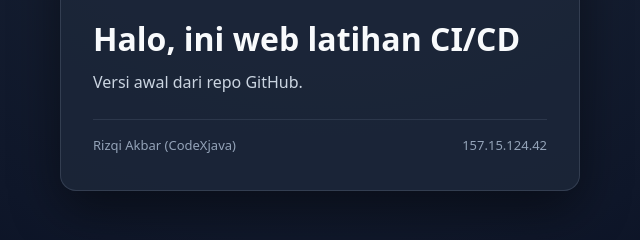
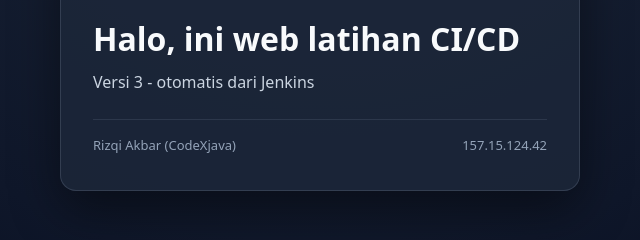
Before and after one commit to rizqiakbar-source/latihan-cicd, a plain HTML site: page public/index.html in a window 1280 px wide. Shown: the part 340-580 px from the top of the page, 320-960 px from the left. Drawn offline with Linux system fonts and the light colour scheme.

Commit message:
Update version message in index.html

```diff
--- a/public/index.html
+++ b/public/index.html
@@ -53,7 +53,7 @@
   <main class="card">
     <div class="badge">GITHUB REPO</div>
     <h1>Halo, ini web latihan CI/CD</h1>
-    <p>Versi awal dari repo GitHub.</p>
+    <p>Versi 3 - otomatis dari Jenkins</p>
     <div class="meta">
       <span>Rizqi Akbar (CodeXjava)</span>
       <span>157.15.124.42</span>
```
